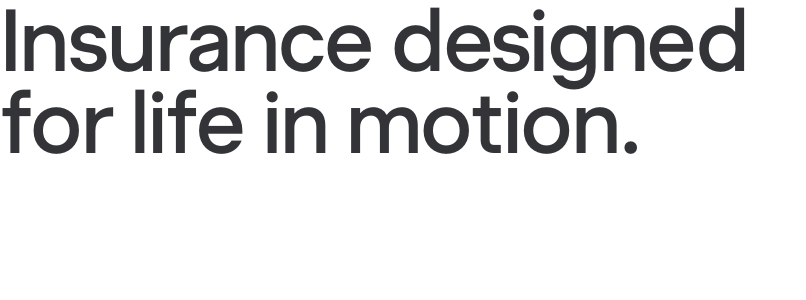
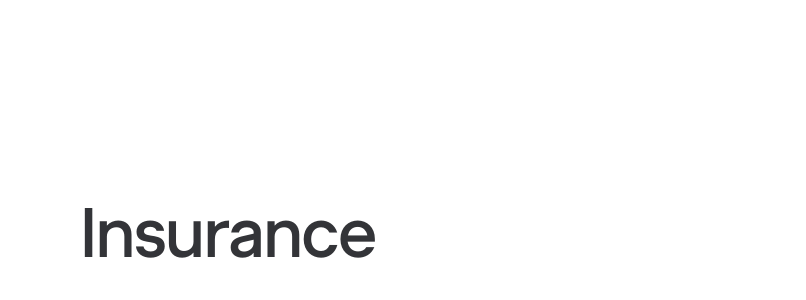
Before and after one commit to ChristianWare/honey, a Next.js app: page / in a window 1280 px wide. Shown: the top 300 px of the page, without its empty margins (0-806 px from the left). Built offline with nearby package versions, Linux system fonts and the light colour scheme.

Commit message:
Hero start

```diff
--- a/src/app/globals.css
+++ b/src/app/globals.css
@@ -55,9 +55,9 @@ span {
 }
 
 h1 {
-  font-size: 8.8rem;
+  font-size: 7rem;
   line-height: 0.93;
-  letter-spacing: -2.5px;
+  letter-spacing: -2px;
 }
 
 h2 {
--- a/src/app/page.tsx
+++ b/src/app/page.tsx
@@ -1,9 +1,9 @@
-
+import Hero from "@/components/Hero/Hero";
 
 export default function Home() {
   return (
     <main>
-      <h1>Insurance designed <br /> for life in motion.</h1>
+      <Hero />
     </main>
   );
 }
--- /dev/null
+++ b/src/components/ContentPadding/ContentPadding.module.css
@@ -0,0 +1,18 @@
+.container {
+  padding: 20rem 5rem;
+  background-color: transparent;
+  /* border-left: 1px solid var(--lightBlack);
+  border-right: 1px solid var(--lightBlack); */
+}
+
+@media screen and (max-width: 870px) {
+  .container {
+    padding: 8rem 3rem;
+  }
+}
+
+@media screen and (max-width: 568px) {
+  .container {
+    padding: 7rem 2rem;
+  }
+}
--- /dev/null
+++ b/src/components/ContentPadding/ContentPadding.tsx
@@ -0,0 +1,16 @@
+import React from "react";
+import styles from "./ContentPadding.module.css";
+
+interface PaddingProps {
+  children: React.ReactNode;
+  paddingBottom?: string
+}
+
+const ContentPadding = ({ children, paddingBottom='' }: PaddingProps) => {
+  return (
+    <div className={`${styles.container} ${styles[paddingBottom]}`}>
+      {children}
+    </div>
+  );
+};
+export default ContentPadding;
--- /dev/null
+++ b/src/components/Hero/Hero.tsx
@@ -0,0 +1,15 @@
+import LayoutWrapper from "../LayoutWrapper";
+import styles from "./Hero.module.css";
+
+const Hero = () => {
+  return (
+    <section className={styles.container}>
+      <LayoutWrapper>
+        <div className={styles.content}>
+          <h1 className={styles.heading}>Insurance</h1>
+        </div>
+      </LayoutWrapper>
+    </section>
+  );
+};
+export default Hero;
--- /dev/null
+++ b/src/components/LayoutWrapper/LayoutWrapper.module.css
@@ -0,0 +1,26 @@
+.layout {
+  z-index: 1000;
+  max-width: 1500px;
+  margin-right: auto;
+  margin-left: auto;
+  padding-right: 30px;
+  padding-left: 30px;
+  padding-top: 0rem;
+  padding-bottom: 0rem;
+  background-color: transparent;
+}
+
+.green3 {
+  border-color: var(--green3);
+}
+
+.tan {
+  border-color: var(--tan);
+}
+
+@media screen and (max-width: 568px) {
+  .layout {
+    padding-right: 10px;
+    padding-left: 10px;
+  }
+}
--- /dev/null
+++ b/src/components/LayoutWrapper/index.tsx
@@ -0,0 +1,22 @@
+"use client";
+
+import ContentPadding from "../ContentPadding/ContentPadding";
+import styles from "./LayoutWrapper.module.css";
+
+interface Props {
+  color?: string;
+  children: React.ReactNode;
+}
+
+const LayoutWrapper = ({ children, color = "" }: Props) => {
+  return (
+    <div
+      // initial={{ y: -100, opacity: 0 }}
+      // animate={{ y: 0, opacity: 1 }}
+      className={`${styles.layout} ${styles[color]}`}
+    >
+      <ContentPadding>{children}</ContentPadding>
+    </div>
+  );
+};
+export default LayoutWrapper;
```
Also changed, not shown: src/app/fonts/GeistMonoVF.woff (deleted), src/app/fonts/GeistVF.woff (deleted), src/components/Hero/Hero.module.css (added).
